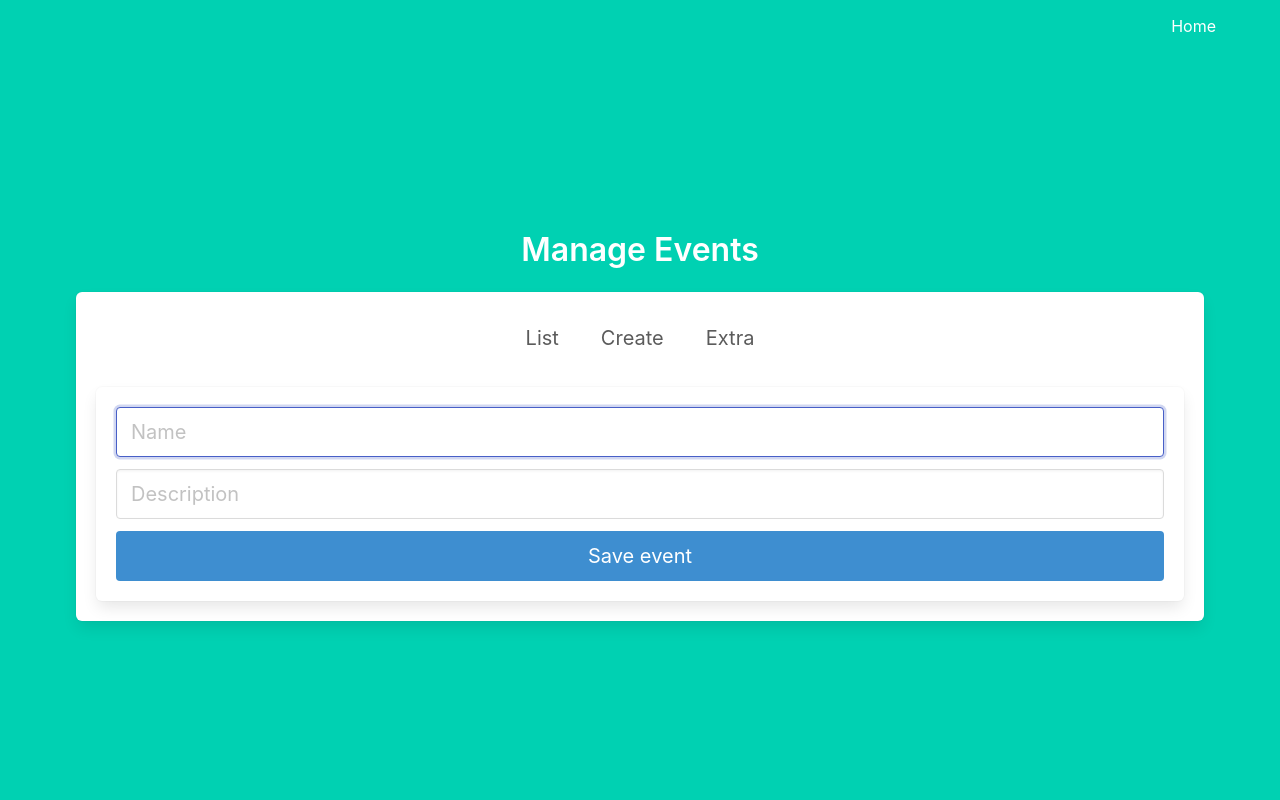
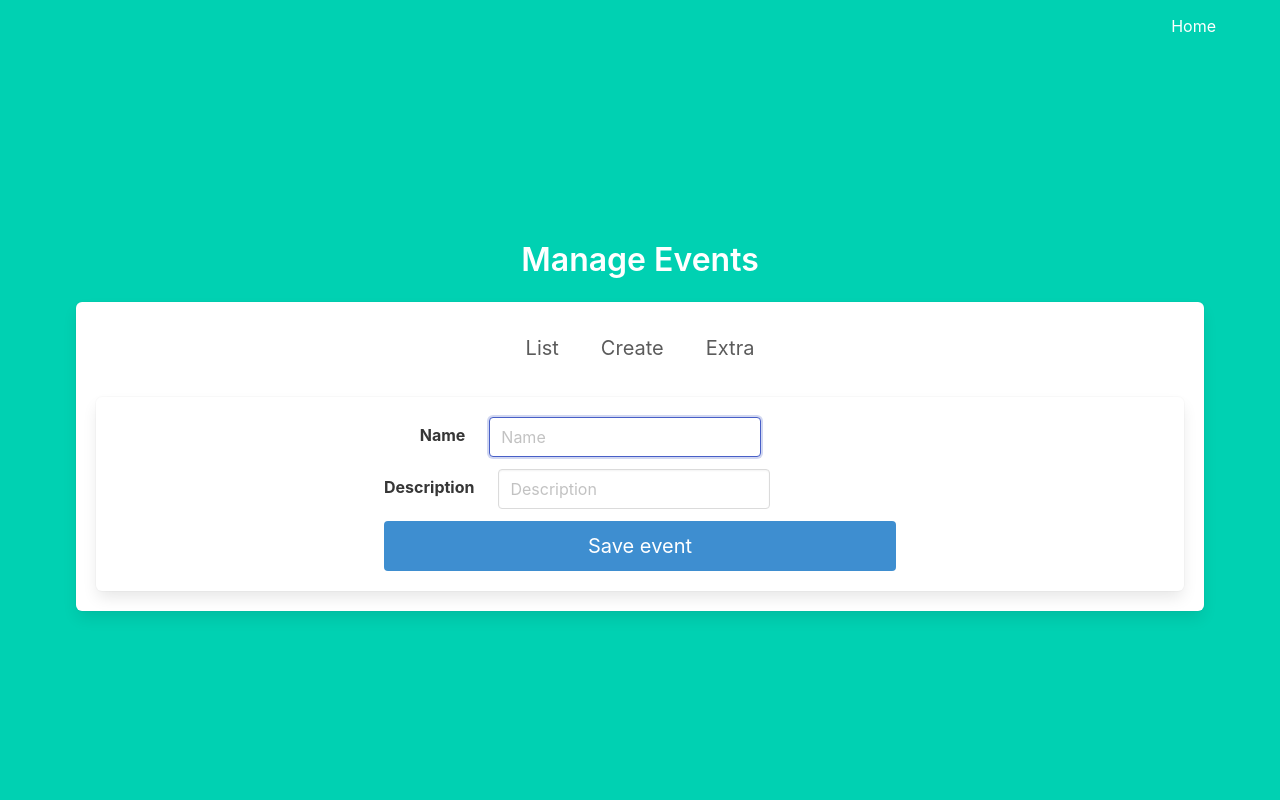
Before and after one commit to Carsopre/mistela-flask, a Flask app: template mistelaflask/templates/admin/admin_events_add.html in a window 1280 px wide. Run offline with Flask 3, Linux system fonts and the light colour scheme; the template is opened without the code that fills it, so the values that code supplies are empty; some libraries are stand-ins or nearby versions.

Commit message:
chore(admin/adim_events): Improved templates layout

```diff
--- a/mistelaflask/templates/admin/admin_event_form.html
+++ b/mistelaflask/templates/admin/admin_event_form.html
@@ -1,13 +1,22 @@
 {% macro event_form(event_name,event_description) %}
-<div class="field">
-    <div class="control">
-        <input value="{{event_name}}" class="input is-medium" type="text" name="name" placeholder="Name" autofocus="">
+<div class="field is-horizontal">
+    <div class="field-label is-normal">
+        <label class="label">Name</label>
+    </div>
+    <div class="field-body">
+        <div class="control">
+            <input value="{{event_name}}" class="input" type="text" name="name" placeholder="Name" autofocus="">
+        </div>
     </div>
 </div>
-
-<div class="field">
-    <div class="control">
-        <input value="{{event_description}}" class="input is-medium" type="text" name="description" placeholder="Description" autofocus="">
+<div class="field is-horizontal">
+    <div class="field-label is-normal">
+        <label class="label">Description</label>
+    </div>
+    <div class="field-body">
+        <div class="control">
+            <input value="{{event_description}}" class="input" type="text" name="description" placeholder="Description" autofocus="">
+        </div>
     </div>
 </div>
 {% endmacro %}
--- a/mistelaflask/templates/admin/admin_events_base.html
+++ b/mistelaflask/templates/admin/admin_events_base.html
@@ -19,8 +19,12 @@
                 </div>
             {% endif %}
             {% endwith %}
-            {% block event_content %}
-            {% endblock %}
+            <div class="columns is-mobile is-centered">
+                <div class="column is-half">
+                    {% block event_content %}
+                    {% endblock %}
+                </div>
+            </div>
         </div>
     </div>
 </div>
```
